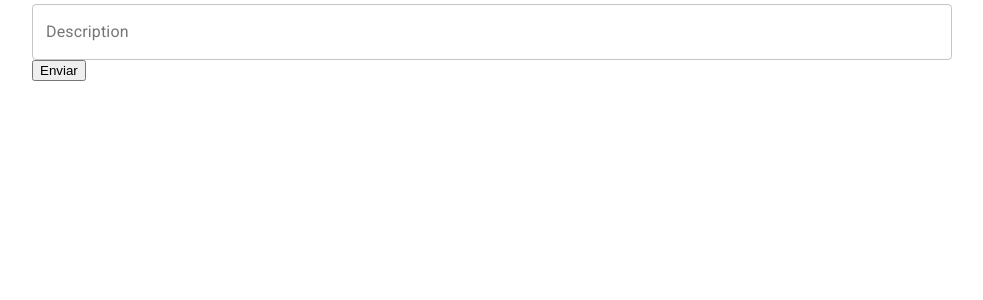
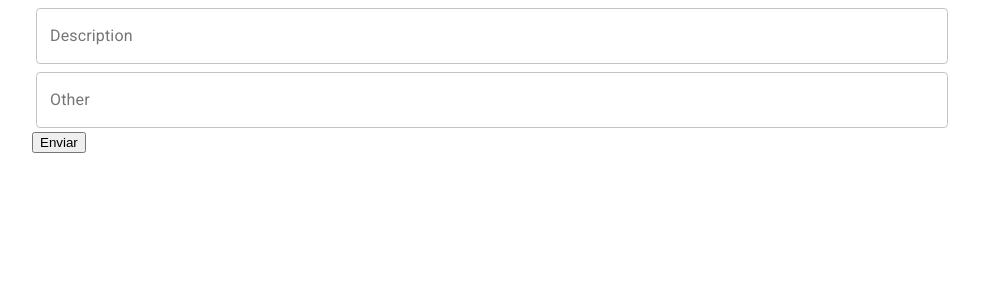
Before and after one commit to ferreiravinicius/merreis, a React (Create React App) app in the folder frontend-merreis/: page / in a window 1280 px wide. Shown: the top 300 px of the page, without its empty margins (148-1131 px from the left). Built offline with nearby package versions, Linux system fonts and the light colour scheme.

Commit message:
formik added and final tests

```diff
--- a/frontend-merreis/src/pages/expenses/AnotherExpense.tsx
+++ b/frontend-merreis/src/pages/expenses/AnotherExpense.tsx
@@ -1,9 +1,9 @@
-import { Container } from "@material-ui/core";
-import { Formik, FormikProps, useFormik } from "formik";
+import { Container, Grid } from "@material-ui/core";
+import { Formik, FormikProps } from "formik";
 import React from "react";
+import * as Yup from "yup";
 import UForm from "../../components/forms/UForm";
 import UInput from "../../components/forms/UInput";
-import * as Yup from "yup";
 
 export interface Props {}
 
@@ -31,7 +31,16 @@ const AnotherExpense: React.FC<Props> = () => {
       >
         {(props: FormikProps<FormValues>) => (
           <UForm>
-            <UInput name="description" label="Description" autoComplete="off" />
+            <Grid item xs={12}>
+              <UInput
+                name="description"
+                label="Description"
+                autoComplete="off"
+              />
+            </Grid>
+            <Grid item xs={12}>
+              <UInput name="other" label="Other" autoComplete="off" />
+            </Grid>
             <button type="submit">Enviar</button>
           </UForm>
         )}
```
